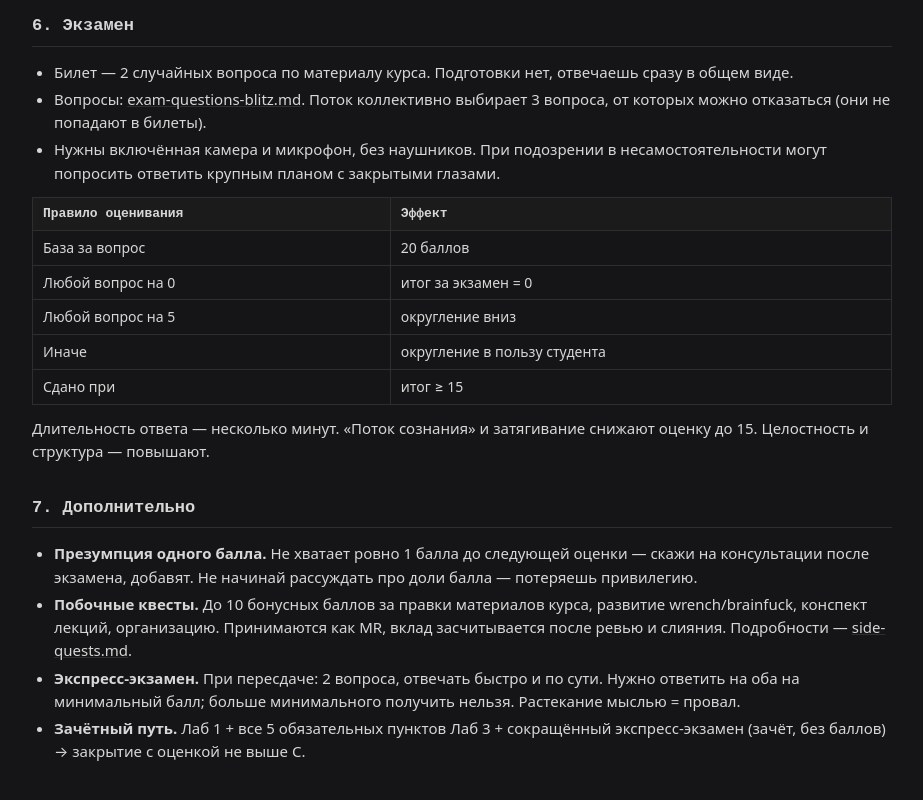
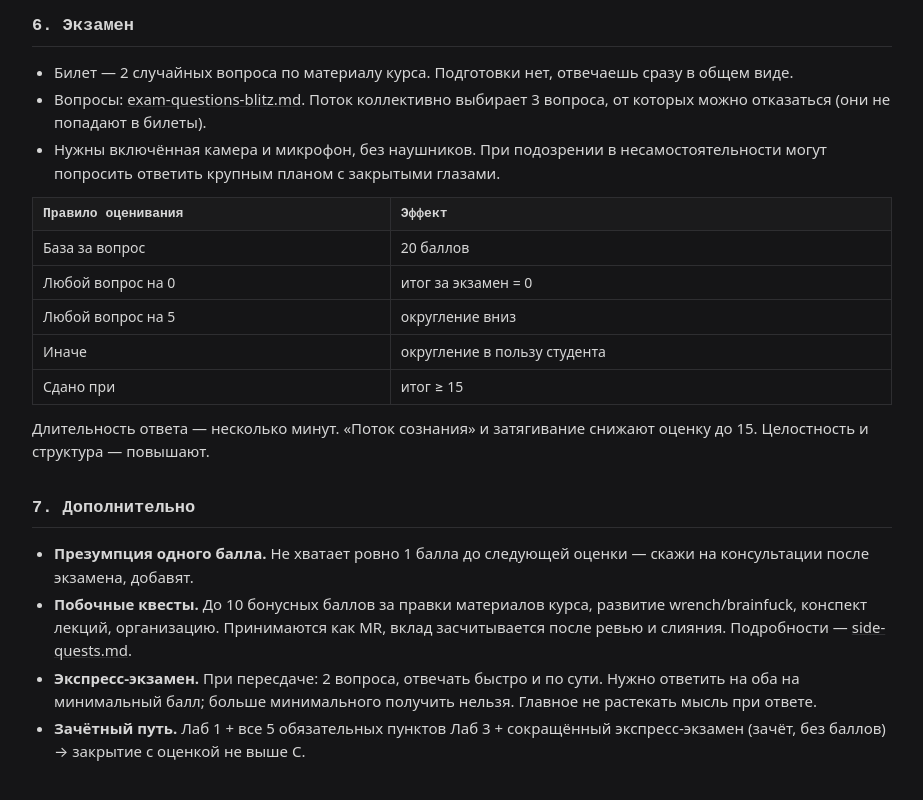
Before and after one commit to endstater/csa-itmo-guide, a plain HTML site: page index.html in a window 1280 px wide. Shown: the part 2659-3459 px from the top of the page, without its empty margins (178-1101 px from the left). Drawn offline with Linux system fonts and the light colour scheme.

Commit message:
Improved text

```diff
--- a/index.html
+++ b/index.html
@@ -165,9 +165,9 @@
 <section id="extra">
   <h2>7. Дополнительно</h2>
   <ul>
-    <li><b>Презумпция одного балла.</b> Не хватает ровно 1 балла до следующей оценки — скажи на консультации после экзамена, добавят. Не начинай рассуждать про доли балла — потеряешь привилегию.</li>
+    <li><b>Презумпция одного балла.</b> Не хватает ровно 1 балла до следующей оценки — скажи на консультации после экзамена, добавят.</li>
     <li><b>Побочные квесты.</b> До 10 бонусных баллов за правки материалов курса, развитие wrench/brainfuck, конспект лекций, организацию. Принимаются как MR, вклад засчитывается после ревью и слияния. Подробности — <a href="https://gitlab.se.ifmo.ru/computer-systems/csa-rolling/-/blob/master/side-quests.md">side-quests.md</a>.</li>
-    <li><b>Экспресс-экзамен.</b> При пересдаче: 2 вопроса, отвечать быстро и по сути. Нужно ответить на оба на минимальный балл; больше минимального получить нельзя. Растекание мыслью = провал.</li>
+    <li><b>Экспресс-экзамен.</b> При пересдаче: 2 вопроса, отвечать быстро и по сути. Нужно ответить на оба на минимальный балл; больше минимального получить нельзя. Главное не растекать мысль при ответе.</li>
     <li><b>Зачётный путь.</b> Лаб 1 + все 5 обязательных пунктов Лаб 3 + сокращённый экспресс-экзамен (зачёт, без баллов) → закрытие с оценкой не выше C.</li>
   </ul>
 </section>
```
